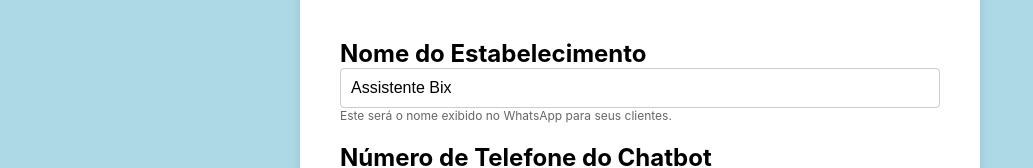
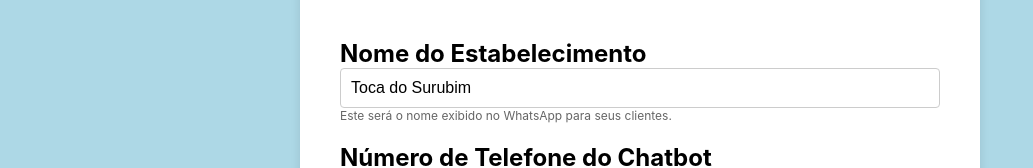
Before and after one commit to MarceloSanC/assistant-manager, a React (Create React App) app: page /setup in a window 1280 px wide. Shown: the part 219-387 px from the top of the page, without its empty margins (0-1033 px from the left). Built offline with nearby package versions, Linux system fonts and the light colour scheme.

Commit message:
update ativação Toca-do-Surubim

```diff
--- a/src/components/Setup/functions.js
+++ b/src/components/Setup/functions.js
@@ -39,7 +39,7 @@
   };
 
   try {
-    const response = await fetch("http://localhost:5002/config/createChatbot", requestOptions); //http://54.227.229.46:5002
+    const response = await fetch("http://54.227.229.46:5002/config/createChatbot", requestOptions); //http://54.227.229.46:5002
     const result = await response.json();
     console.log('QR Code: ', result);
     setQrCode(result);
--- a/src/components/Setup/index.js
+++ b/src/components/Setup/index.js
@@ -7,7 +7,7 @@
 function Setup() {
   const [currentStep, setCurrentStep] = useState(1);
 
-  const [establishmentName, setEstablishmentName] = useState("Assistente Bix");
+  const [establishmentName, setEstablishmentName] = useState("Toca do Surubim");
   const [phoneNumber, setPhoneNumber] = useState("+55 (48) 99148-7526");
   const [secretKey, setSecretKey] = useState("BIXTOKEN");
 
@@ -69,7 +69,7 @@
       default:
         break;
     }
-    if (Object.keys(formErrors).length === 0) {
+    if (Object.keys(formErrors).length === 0 && currentStep !== 7) {
       setCurrentStep((prevStep) => prevStep + 1);
     }
 
```
